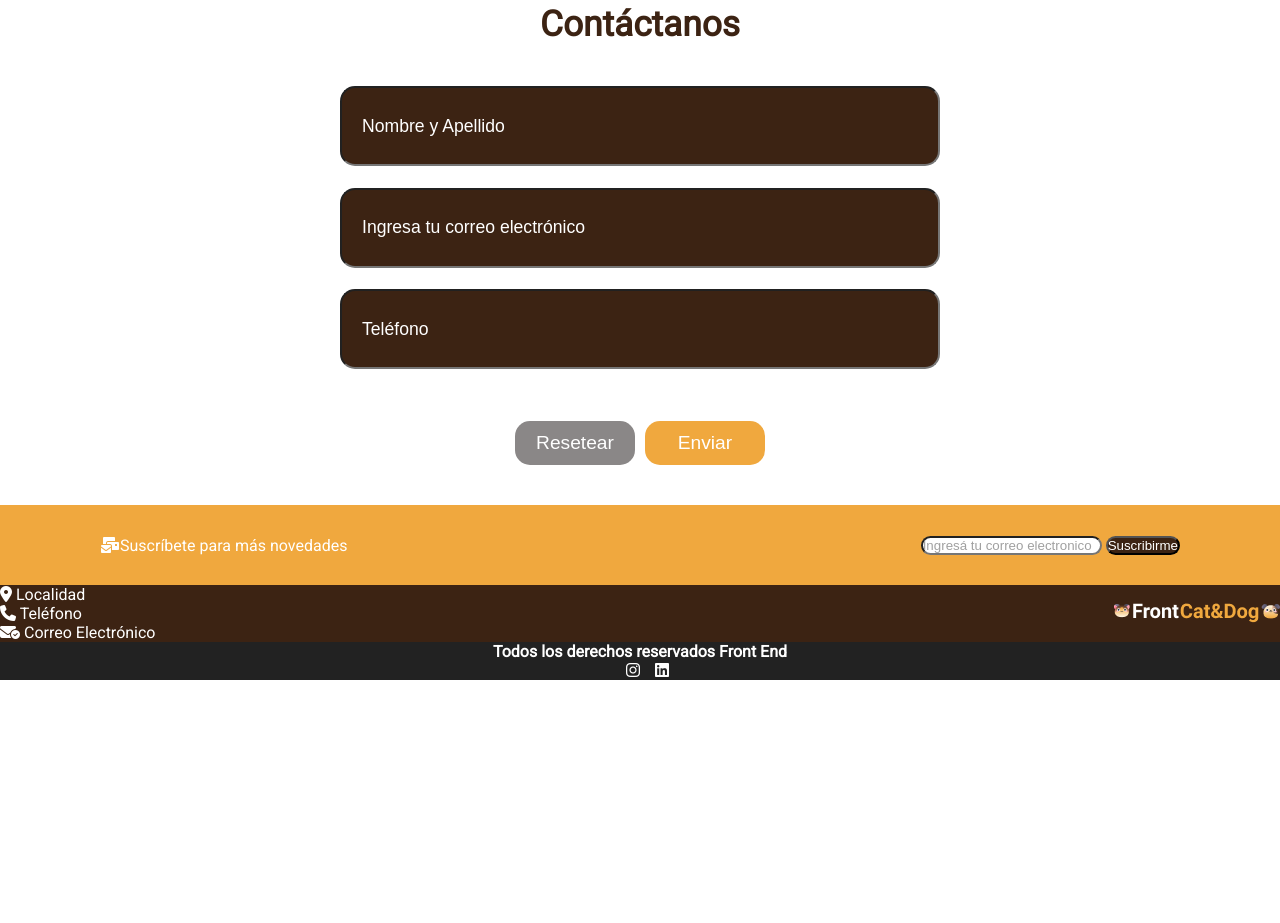
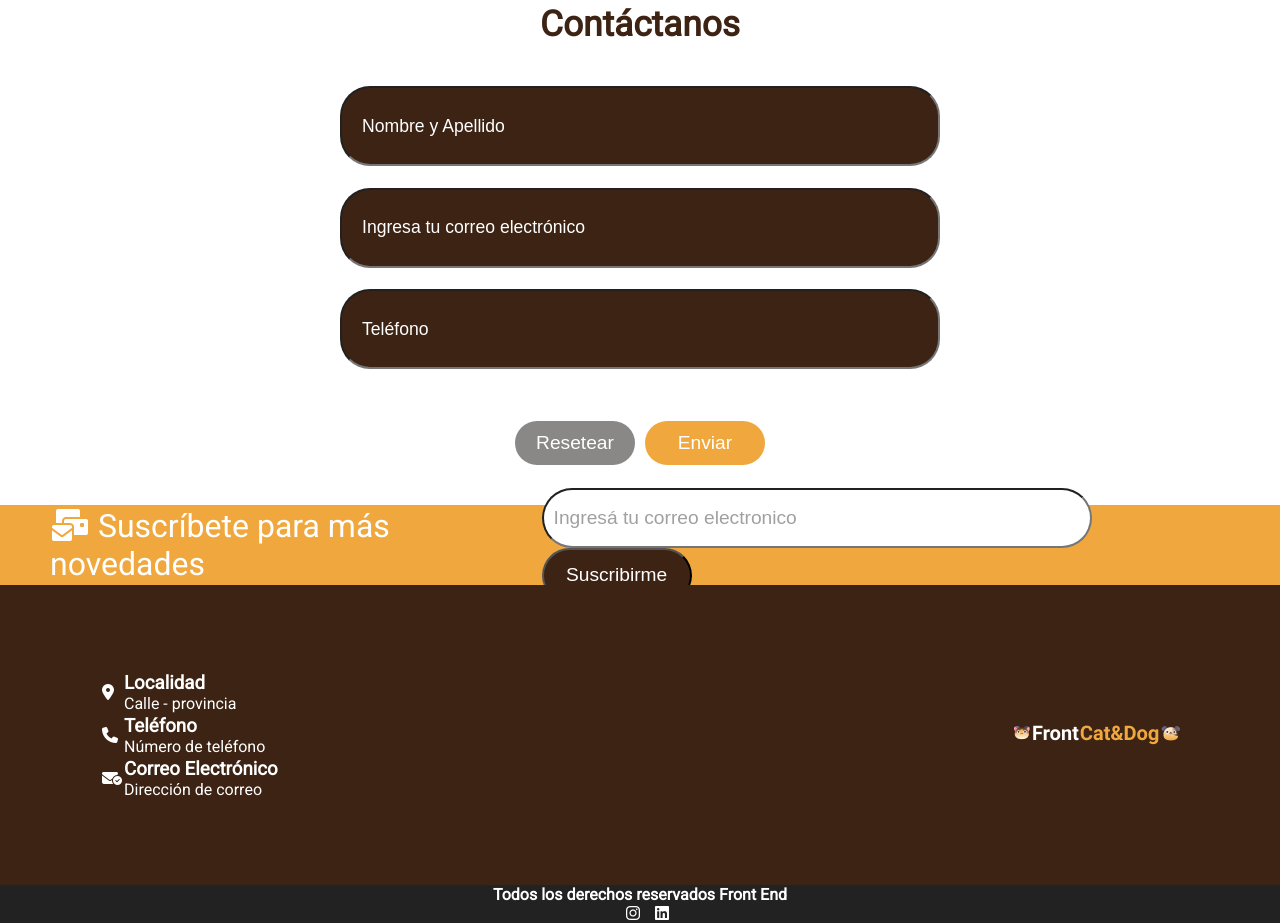
Before and after one commit to adriana75/FrontEnd-I---DH, a plain HTML site: page root/index.html in a window 1280 px wide. Shown: the part 1710-2633 px from the top of the page. Before the commit the page ends 2390 px from the top, so only its background shows below. Drawn offline with Linux system fonts and the light colour scheme.

Commit message:
Agregando estilos a la ubicación

```diff
--- a/root/css/style.css
+++ b/root/css/style.css
@@ -148,9 +148,16 @@ h1 {
     width: 526px;
 }
 
-.cards h2, .cards p {
+.cards h2 {
     font-size: 150%;
     padding: 5px;
+}
+
+.cards p {
+    color: #F0A83E;
+    font-size: 150%;
+    padding: 5px;
+    text-align: center;
 }
 
 .contactanos {
@@ -182,9 +189,9 @@ h2 {
     width: 600px;
 }
 
-form input, #buttom-suscribirme {
+form input {
     background-color: #3C2313;
-    border-radius: 15px;
+    border-radius: 30px;
     color: #fff;
 }
 
@@ -195,9 +202,9 @@ form input, #buttom-suscribirme {
     width: 320px;
 }
 
-#buttom-resetear {
+#btn-resetear {
     background-color: #8A8787;
-    border-radius: 15px;
+    border-radius: 30px;
     border-style: none;
     color: #fff;
     font-size: 120%;
@@ -205,9 +212,9 @@ form input, #buttom-suscribirme {
     width: 120px;
 }
 
-#buttom-enviar {
+#btn-enviar {
     background-color: #F0A83E;
-    border-radius: 15px;
+    border-radius: 30px;
     border-style: none;
     color: #fff;
     font-size: 120%;
@@ -222,17 +229,29 @@ form input, #buttom-suscribirme {
     display: flex;
     height: 80px;
     justify-content: space-between;
-    padding: 0 100px;
+    padding: 0 50px;
 }
 
-.cards p {
-    color: #F0A83E;
-    text-align: center;
+.suscribirme p {
+    font-size: 200%;
 }
 
 #suscribirme {
     background-color: #fff;
     color: #A0A0A0;
+    font-size: 120%;
+    height: 60px;
+    padding-left: 10px;
+    width: 550px;
+}
+
+#btn-suscribirme {
+    background-color: #3C2313;
+    border-radius: 30px;
+    color: #fff;
+    font-size: 120%;
+    height: 55px;
+    width: 150px;
 }
 
 .ubicacion {
@@ -240,7 +259,9 @@ form input, #buttom-suscribirme {
     background-color: #3C2313;
     color: #fff;
     display: flex;
+    height: 300px;
     justify-content: space-between;
+    padding: 0 100px;
 }
 
 a:link, a:visited, a:active{
--- a/root/index.html
+++ b/root/index.html
@@ -76,24 +76,48 @@
                 <input type="text" value="Ingresa tu correo electrónico">
                 <input type="text" value="Teléfono">
                 <div id="form-contactanos-btn-contenedor">
-                    <button type="submit" id="buttom-resetear">Resetear</button>
-                    <button type="submit" id="buttom-enviar">Enviar</button>
+                    <button type="submit" id="btn-resetear">Resetear</button>
+                    <button type="submit" id="btn-enviar">Enviar</button>
                 </div>
             </form>
         </section>
         <section class="suscribirme">
-            <p><i class="fa-solid fa-envelopes-bulk"></i>Suscríbete para más novedades</p>
+            <p><i class="fa-solid fa-envelopes-bulk"></i> Suscríbete para más novedades</p>
             <form>
                 <input type="text" id="suscribirme" value="Ingresá tu correo electronico">
-                <button id="buttom-suscribirme">Suscribirme</button>
+                <button id="btn-suscribirme">Suscribirme</button>
             </form>
         </section>
         <section class="ubicacion">
-            <ul>
-                <li><i class="fa-solid fa-location-dot"></i> Localidad</li>
-                <li><i class="fa-solid fa-phone"></i> Teléfono</li>
-                <li><i class="fa-solid fa-envelope-circle-check"></i> Correo Electrónico</li>
-            </ul>
+            <table>
+                <tr>
+                    <td>
+                        <i class="fa-solid fa-location-dot"></i>
+                    </td>
+                    <td>
+                        <h3>Localidad</h3>
+                        <p>Calle - provincia</p>
+                    </td>
+                </tr>
+                <tr>
+                    <td>
+                        <i class="fa-solid fa-phone"></i>
+                    </td>
+                    <td>
+                        <h3>Teléfono</h3>
+                        <p>Número de teléfono</p>
+                    </td>
+                </tr>
+                <tr>
+                    <td>
+                        <i class="fa-solid fa-envelope-circle-check"></i>
+                    </td>
+                    <td>
+                        <h3>Correo Electrónico</h3>
+                        <p>Dirección de correo</p>
+                    </td>
+                </tr>
+            </table>
             <div>
                 <img src="./img/Logologo-claro.png" alt="logotipo">
             </div>
```
